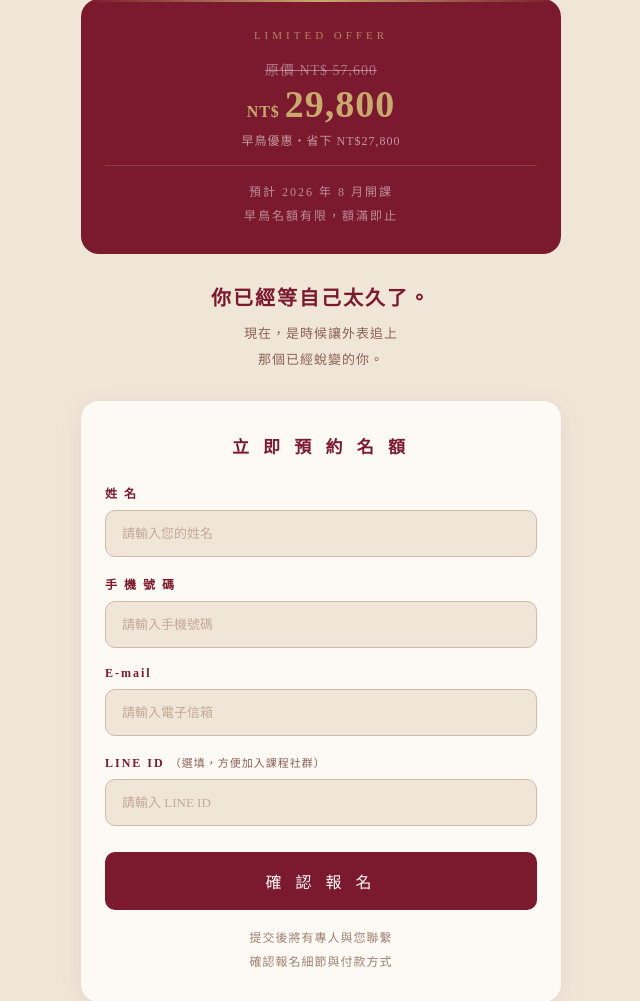
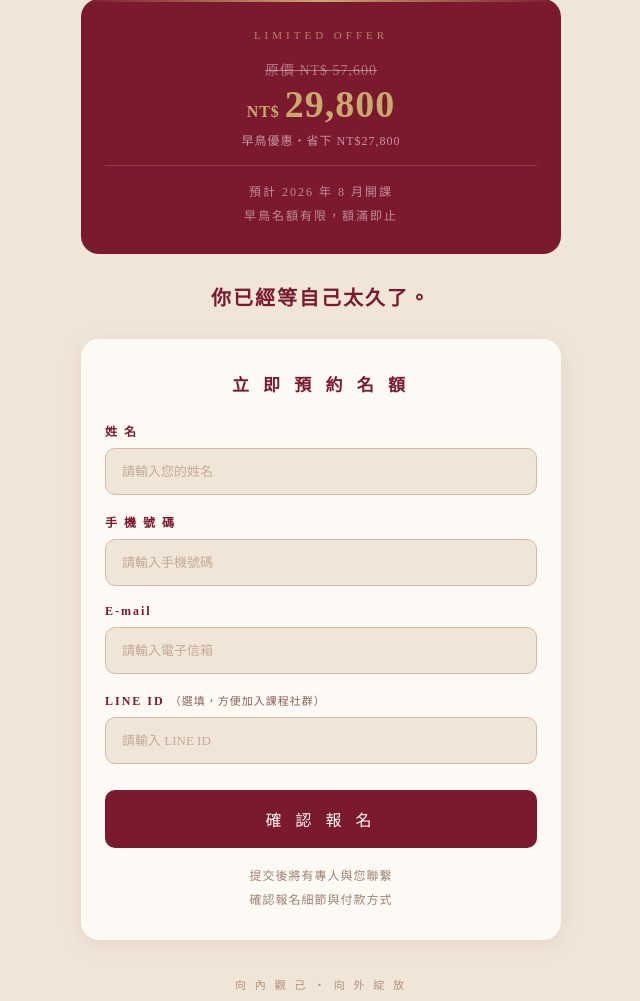
Before and after one commit to mxd888-Land/wuxing-tool, a Flask app: page /register in a window 1280 px wide. Shown: the part 516-1517 px from the top of the page, without its empty margins (319-959 px from the left). Run offline with Flask 3, Linux system fonts and the light colour scheme.

Commit message:
移除 closing-sub 文字，只保留「你已經等自己太久了」
Co-Authored-By: Claude Sonnet 4.5 <noreply@anthropic.com>

```diff
--- a/templates/register.html
+++ b/templates/register.html
@@ -269,7 +269,6 @@ input::placeholder { color: #C4A898; font-size: 13px; }
   <!-- Closing -->
   <div class="closing">
     <div class="closing-main">你已經等自己太久了。</div>
-    <div class="closing-sub">現在，是時候讓外表追上<br>那個已經蛻變的你。</div>
   </div>
 
   <!-- Form -->
```
